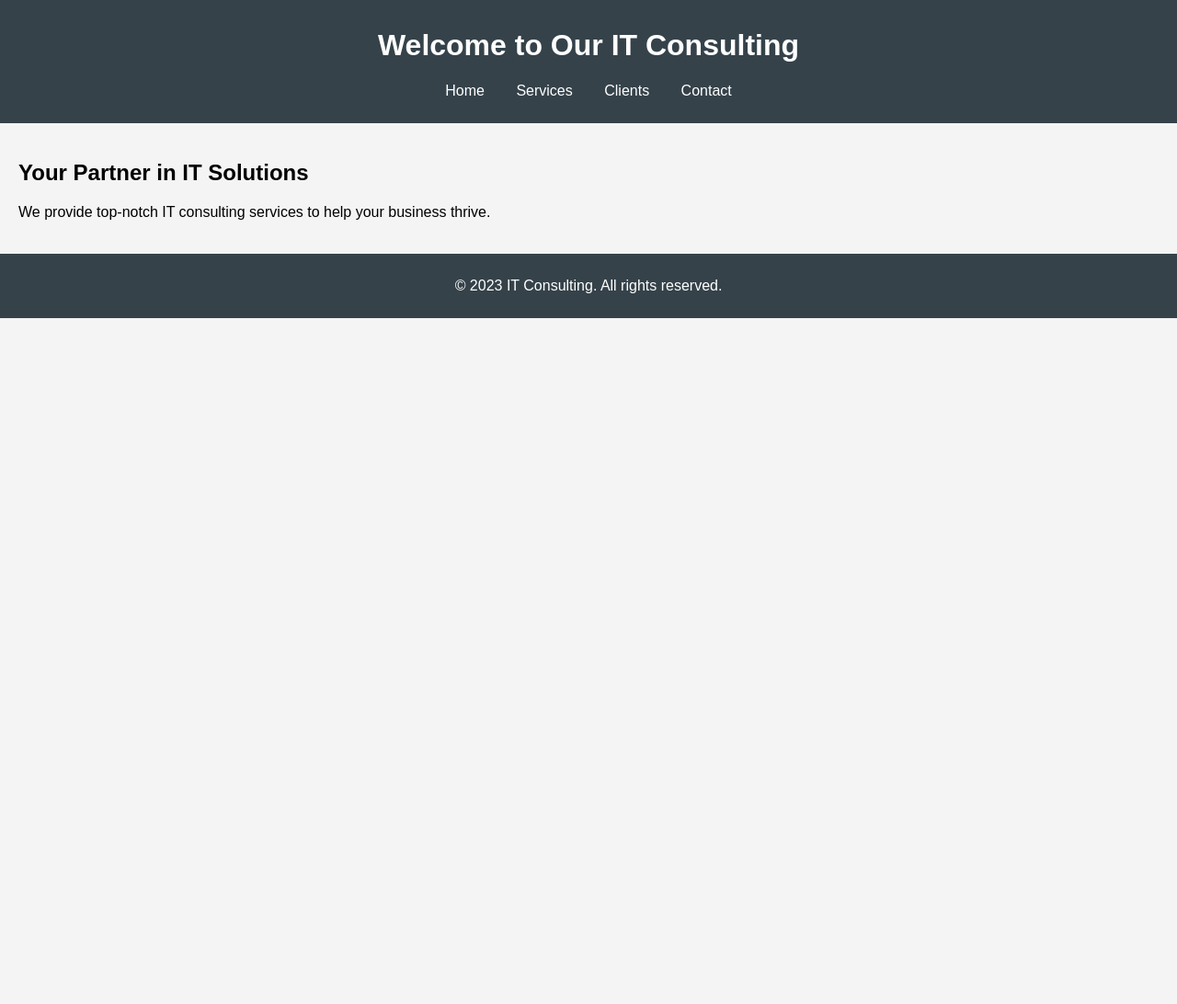
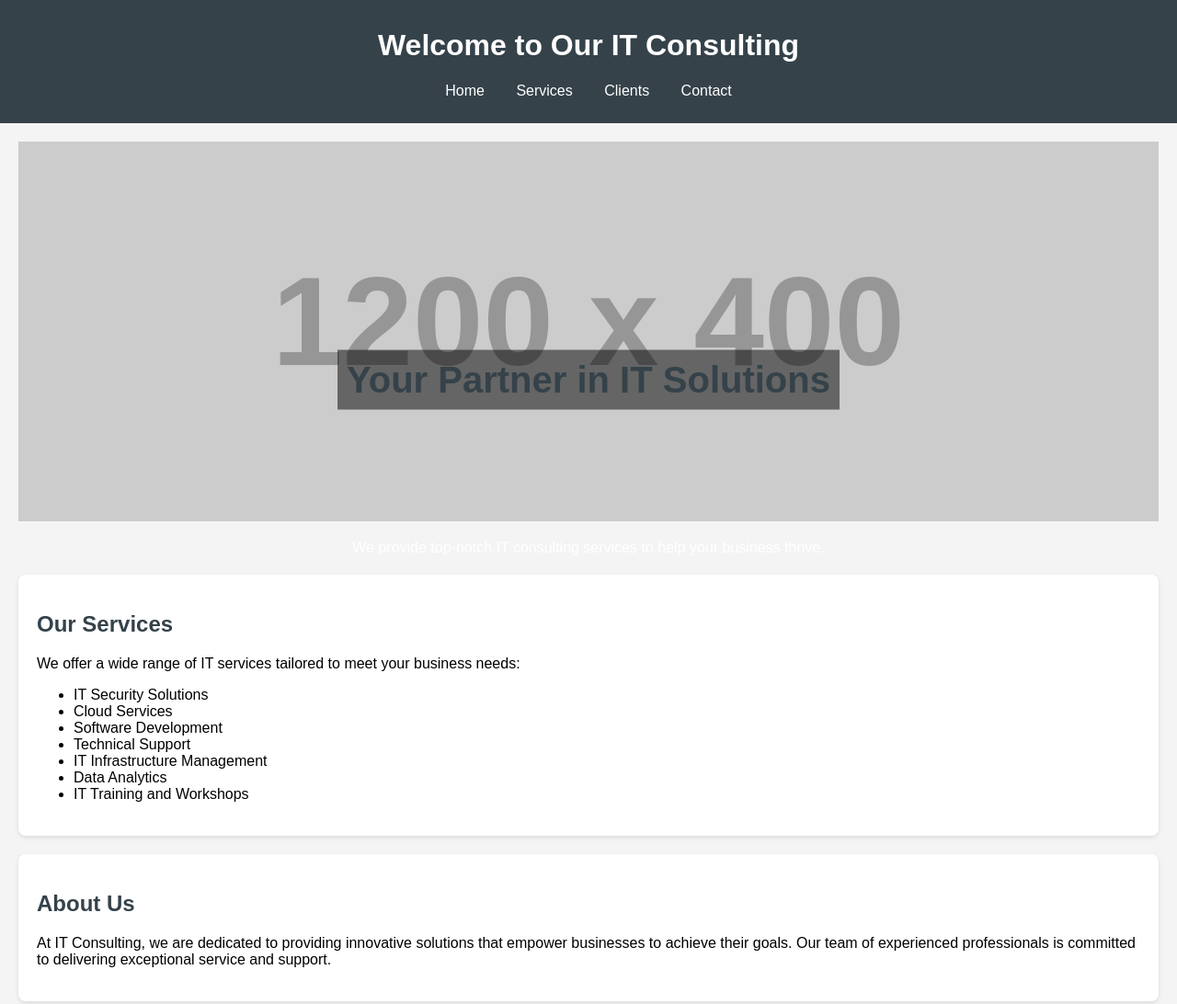
Before and after one commit to musaib001/It-consulting, a plain HTML site: page index.html in a window 1280 px wide. Shown: the top 1092 px of the page at 92% size. Before the commit the page ends 800 px from the top, so only its background shows below. Drawn offline with Linux system fonts and the light colour scheme; placeholder pictures from the web are drawn by us.

Commit message:
added files

```diff
--- a/index.html
+++ b/index.html
@@ -19,8 +19,28 @@
         </nav>
     </header>
     <main>
-        <h2>Your Partner in IT Solutions</h2>
-        <p>We provide top-notch IT consulting services to help your business thrive.</p>
+        <section class="hero">
+            <img src="https://via.placeholder.com/1200x400" alt="IT Consulting" class="hero-image">
+            <h2>Your Partner in IT Solutions</h2>
+            <p>We provide top-notch IT consulting services to help your business thrive.</p>
+        </section>
+        <section class="services-overview">
+            <h2>Our Services</h2>
+            <p>We offer a wide range of IT services tailored to meet your business needs:</p>
+            <ul>
+                <li>IT Security Solutions</li>
+                <li>Cloud Services</li>
+                <li>Software Development</li>
+                <li>Technical Support</li>
+                <li>IT Infrastructure Management</li>
+                <li>Data Analytics</li>
+                <li>IT Training and Workshops</li>
+            </ul>
+        </section>
+        <section class="about-us">
+            <h2>About Us</h2>
+            <p>At IT Consulting, we are dedicated to providing innovative solutions that empower businesses to achieve their goals. Our team of experienced professionals is committed to delivering exceptional service and support.</p>
+        </section>
     </main>
     <footer>
         <p>&copy; 2023 IT Consulting. All rights reserved.</p>
--- a/styles.css
+++ b/styles.css
@@ -27,8 +27,41 @@ nav ul li a {
     text-decoration: none;
 }
 
+.hero {
+    position: relative;
+    text-align: center;
+    color: white;
+}
+
+.hero-image {
+    width: 100%;
+    height: auto;
+}
+
+.hero h2 {
+    position: absolute;
+    top: 50%;
+    left: 50%;
+    transform: translate(-50%, -50%);
+    font-size: 2.5em;
+    background-color: rgba(0, 0, 0, 0.5);
+    padding: 10px;
+}
+
 main {
     padding: 20px;
+}
+
+.services-overview, .about-us {
+    background: #ffffff;
+    padding: 20px;
+    margin: 20px 0;
+    border-radius: 8px;
+    box-shadow: 0 2px 5px rgba(0, 0, 0, 0.1);
+}
+
+h2 {
+    color: #35424a;
 }
 
 footer {
```
